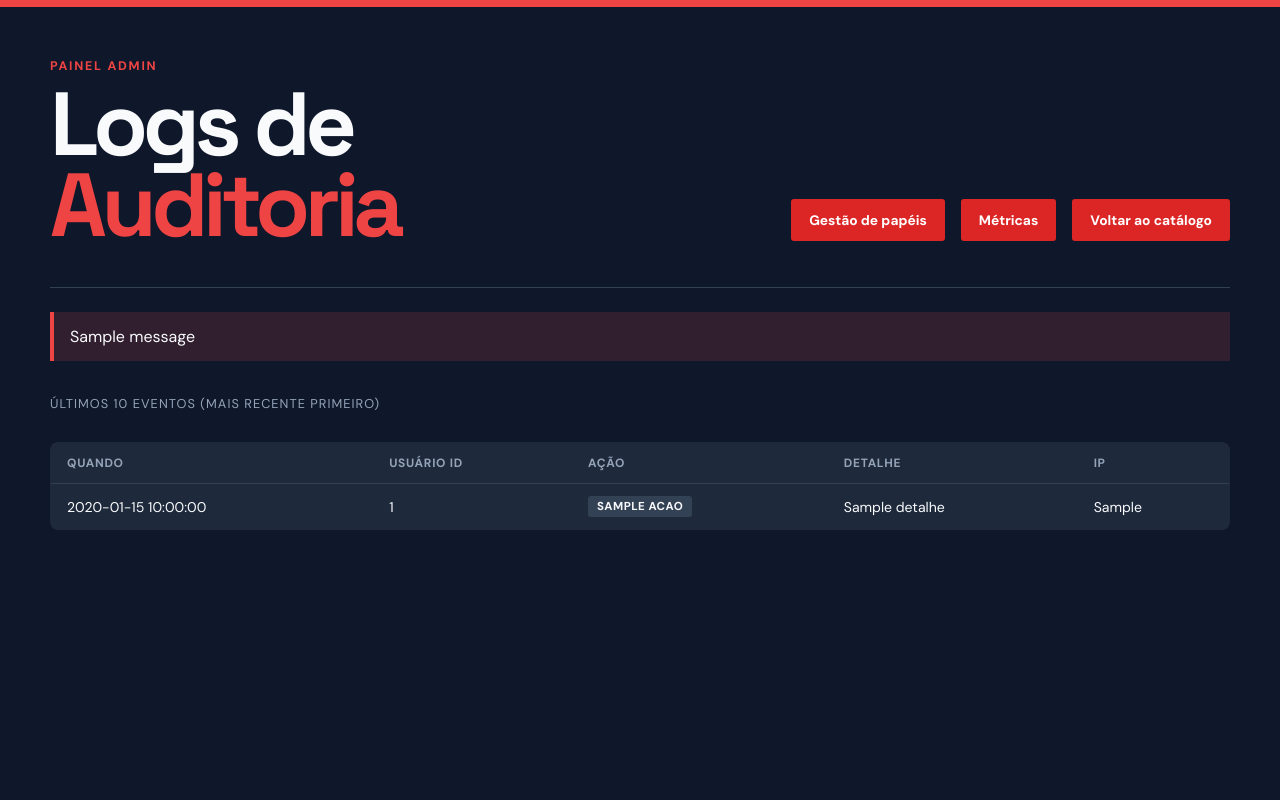
After one commit to PedroBarbosa42/CatalogoFilmes, a Flask app: template catalogo_service/templates/admin_logs.html in a window 1280 px wide. The commit adds this page. Run offline with Flask 3, Linux system fonts and the light colour scheme; the template is opened without the code that fills it: most values are stand-ins (such as "Sample title", 1, 10 or a date in 2020); one stand-in notice (Sample message) is shown.

Commit message:
Logs e auditoria

```diff
--- /dev/null
+++ b/catalogo_service/templates/admin_logs.html
@@ -0,0 +1,53 @@
+<!DOCTYPE html>
+<html lang="pt-BR">
+<head>
+    <meta charset="UTF-8">
+    <meta name="viewport" content="width=device-width, initial-scale=1.0">
+    <title>Logs de Auditoria | Admin</title>
+    <link rel="stylesheet" href="{{ url_for('static', filename='style.css') }}">
+</head>
+<body>
+    <div class="page-shell">
+        <header class="site-header">
+            <div>
+                <p class="site-kicker">Painel Admin</p>
+                <h1>Logs de <span>Auditoria</span></h1>
+            </div>
+            <div class="user-area">
+                <a class="btn" href="{{ url_for('admin_usuarios') }}">Gestão de papéis</a>
+                <a class="btn" href="{{ url_for('admin_metricas') }}">Métricas</a>
+                <a class="btn" href="{{ url_for('index') }}">Voltar ao catálogo</a>
+            </div>
+        </header>
+
+        {% with messages = get_flashed_messages() %}
+        {% if messages %} <p class="flash">{{ messages[0] }}</p> {% endif %}
+        {% endwith %}
+
+        <p class="section-title">Últimos {{ n }} eventos (mais recente primeiro)</p>
+
+        <table class="admin-table">
+            <thead>
+                <tr><th>Quando</th><th>Usuário ID</th><th>Ação</th><th>Detalhe</th><th>IP</th></tr>
+            </thead>
+            <tbody>
+                {% for ev in eventos %}
+                <tr>
+                    <td>{{ ev.timestamp_fmt }}</td>
+                    <td>{{ ev.usuario_id }}</td>
+                    <td>
+                        {% if ev.acao == 'acesso_negado' %}
+                            <span class="role-badge role-admin" style="background:#ef4444;color:white;">acesso_negado</span>
+                        {% else %}
+                            <span class="role-badge role-usuario">{{ ev.acao }}</span>
+                        {% endif %}
+                    </td>
+                    <td>{{ ev.detalhe }}</td>
+                    <td>{{ ev.ip }}</td>
+                </tr>
+                {% endfor %}
+            </tbody>
+        </table>
+    </div>
+</body>
+</html>
--- a/catalogo_service/templates/admin_metricas.html
+++ b/catalogo_service/templates/admin_metricas.html
@@ -15,6 +15,7 @@
             </div>
             <div class="user-area">
                 <a class="btn" href="{{ url_for('admin_usuarios') }}">Gestão de papéis</a>
+                <a class="btn" href="{{ url_for('admin_logs') }}">Logs</a>
                 <a class="btn" href="{{ url_for('index') }}">Voltar ao catálogo</a>
             </div>
         </header>
--- a/catalogo_service/templates/admin_usuarios.html
+++ b/catalogo_service/templates/admin_usuarios.html
@@ -15,6 +15,7 @@
             </div>
             <div class="user-area">
                 <a class="btn" href="{{ url_for('admin_metricas') }}">Métricas</a>
+                <a class="btn" href="{{ url_for('admin_logs') }}">Logs</a>
                 <a class="btn" href="{{ url_for('index') }}">Voltar ao catálogo</a>
             </div>
         </header>
--- a/catalogo_service/templates/index.html
+++ b/catalogo_service/templates/index.html
@@ -18,6 +18,7 @@
                 {% if session.get('user_role') == 'admin' %}
                     <a class="btn" href="{{ url_for('admin_usuarios') }}">Gestão de papéis</a>
                     <a class="btn" href="{{ url_for('admin_metricas') }}">Métricas</a>
+                    <a class="btn" href="{{ url_for('admin_logs') }}">Logs</a>
                 {% endif %}
                 <a class="btn" href="/logout">Sair</a>
             </div>
--- /dev/null
+++ b/log_service/app.py
@@ -0,0 +1,61 @@
+import os
+import time
+from flask import Flask, request, jsonify
+import redis
+
+app = Flask(__name__)
+
+STREAM_KEY = 'auditoria'
+
+r = redis.Redis(
+    host=os.getenv('REDIS_HOST', 'redis'),
+    port=int(os.getenv('REDIS_PORT', 6379)),
+    decode_responses=True
+)
+
+@app.route('/status', methods=['GET'])
+def status():
+    return jsonify({"servico": "log_service", "status": "online"}), 200
+
+@app.route('/eventos', methods=['POST'])
+def registrar_evento():
+    dados = request.get_json()
+    usuario_id = dados.get('usuario_id')
+    acao = dados.get('acao')
+    detalhe = dados.get('detalhe', '')
+    ip = dados.get('ip', '')
+
+    if usuario_id is None or not acao:
+        return jsonify({"erro": "usuario_id e acao são obrigatórios"}), 400
+
+    evento = {
+        'usuario_id': str(usuario_id),
+        'acao': acao,
+        'detalhe': str(detalhe),
+        'ip': str(ip),
+        'timestamp': str(time.time())
+    }
+
+    event_id = r.xadd(STREAM_KEY, evento)
+    return jsonify({"mensagem": "Evento registrado", "id": event_id}), 201
+
+@app.route('/eventos', methods=['GET'])
+def listar_eventos():
+    n = request.args.get('n', default=50, type=int)
+    entradas = r.xrevrange(STREAM_KEY, count=n)
+
+    eventos = []
+    for entry_id, campos in entradas:
+        eventos.append({
+            "id": entry_id,
+            "usuario_id": campos.get('usuario_id'),
+            "acao": campos.get('acao'),
+            "detalhe": campos.get('detalhe'),
+            "ip": campos.get('ip'),
+            "timestamp": campos.get('timestamp'),
+        })
+
+    return jsonify({"eventos": eventos}), 200
+
+if __name__ == '__main__':
+    app.run(host='0.0.0.0', port=5002)
--- /dev/null
+++ b/log_service/requirements.txt
@@ -0,0 +1,2 @@
+Flask==3.0.3
+redis==5.0.7
```
Also changed, not shown: catalogo_service/app.py (+45 -0 lines), docker-compose.yml (+20 -2 lines), 1 other file.
